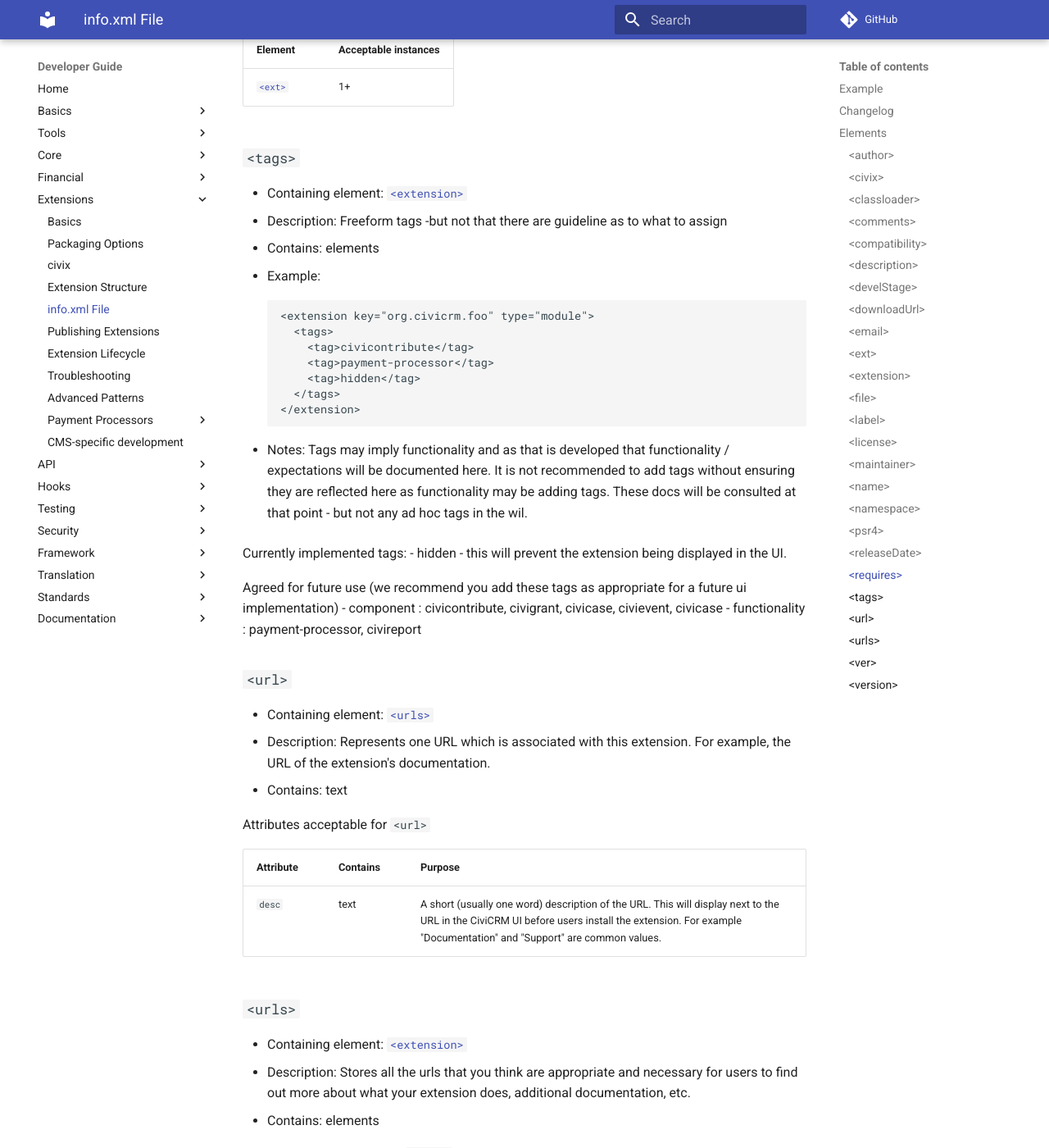
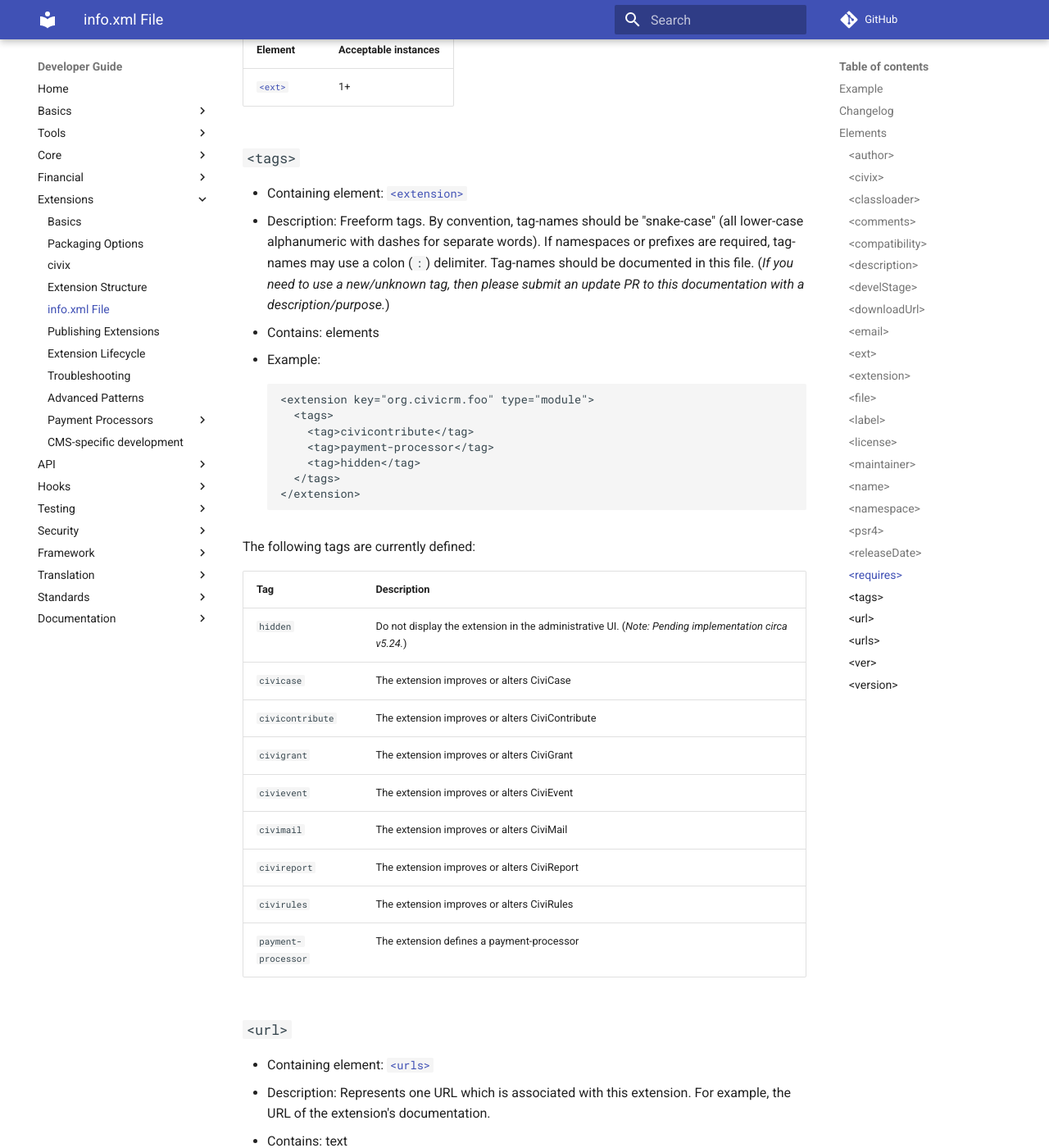
Before and after one commit to civicrm/civicrm-dev-docs, an MkDocs documentation site: the page built from docs/extensions/info-xml.md, in a window 1280 px wide and 1400 px high, scrolled down 9021 px. Shown: the whole window at 82% size. Built offline with MkDocs 1.6.1 and Material for MkDocs 9.7.7, drawn with Linux system fonts in a browser that asks for light colours; comment, search, counter and statistics services are not loaded; old or Windows-style settings are respelled for this version of MkDocs.

Commit message:
Update info-xml.md - Rephrase naming convention
This commit tries to stick to use the same naming-convention as the previous commit. I think it's still fair to consider what the convention should be, but this tries to present the current draft better.

````diff
--- a/docs/extensions/info-xml.md
+++ b/docs/extensions/info-xml.md
@@ -291,7 +291,7 @@
 ### `<tags>` {:#tags}
 
 * Containing element: [`<extension>`](#extension)
-* Description: Freeform tags -but not that there are guideline as to what to assign
+* Description: Freeform tags. By convention, tag-names should be "snake-case" (all lower-case alphanumeric with dashes for separate words). If namespaces or prefixes are required, tag-names may use a colon (`:`) delimiter. Tag-names should be documented in this file. (*If you need to use a new/unknown tag, then please submit an update PR to this documentation with a description/purpose.*)
 * Contains: elements
 * Example:
 
@@ -305,15 +305,19 @@
     </extension>
     ```
 
-* Notes:
-Tags may imply functionality and as that is developed that functionality / expectations will be documented here. It is not recommended to add tags without ensuring they are reflected here as functionality may be adding tags. These docs will be consulted at that point - but not any ad hoc tags in the wil.
+The following tags are currently defined:
 
-Currently implemented tags:
- - hidden - this will prevent the extension being displayed in the UI.
-
-Agreed for future use (we recommend you add these tags as appropriate for a future ui implementation)
- - component : civicontribute, civigrant, civicase, civievent, civicase
- - functionality : payment-processor, civireport
+| Tag | Description |
+| --- | ----------- |
+| `hidden` | Do not display the extension in the administrative UI. (*Note: Pending implementation circa v5.24.*) |
+| `civicase` | The extension improves or alters CiviCase |
+| `civicontribute` |  The extension improves or alters CiviContribute |
+| `civigrant` | The extension improves or alters CiviGrant |
+| `civievent` | The extension improves or alters CiviEvent |
+| `civimail` | The extension improves or alters CiviMail |
+| `civireport` | The extension improves or alters CiviReport |
+| `civirules` | The extension improves or alters CiviRules |
+| `payment-processor` | The extension defines a payment-processor |
 
 ### `<url>` {:#url}
 
````
